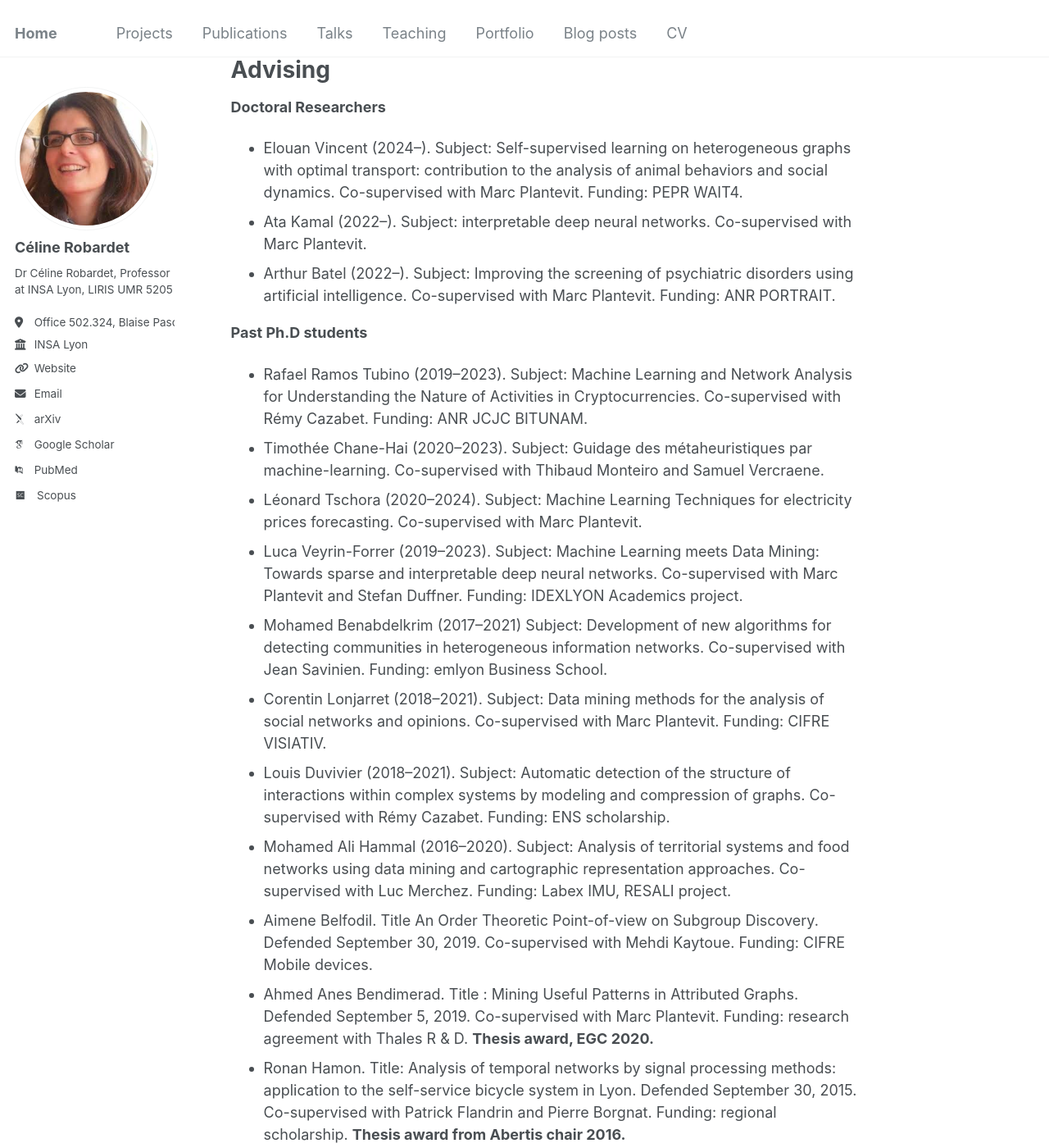
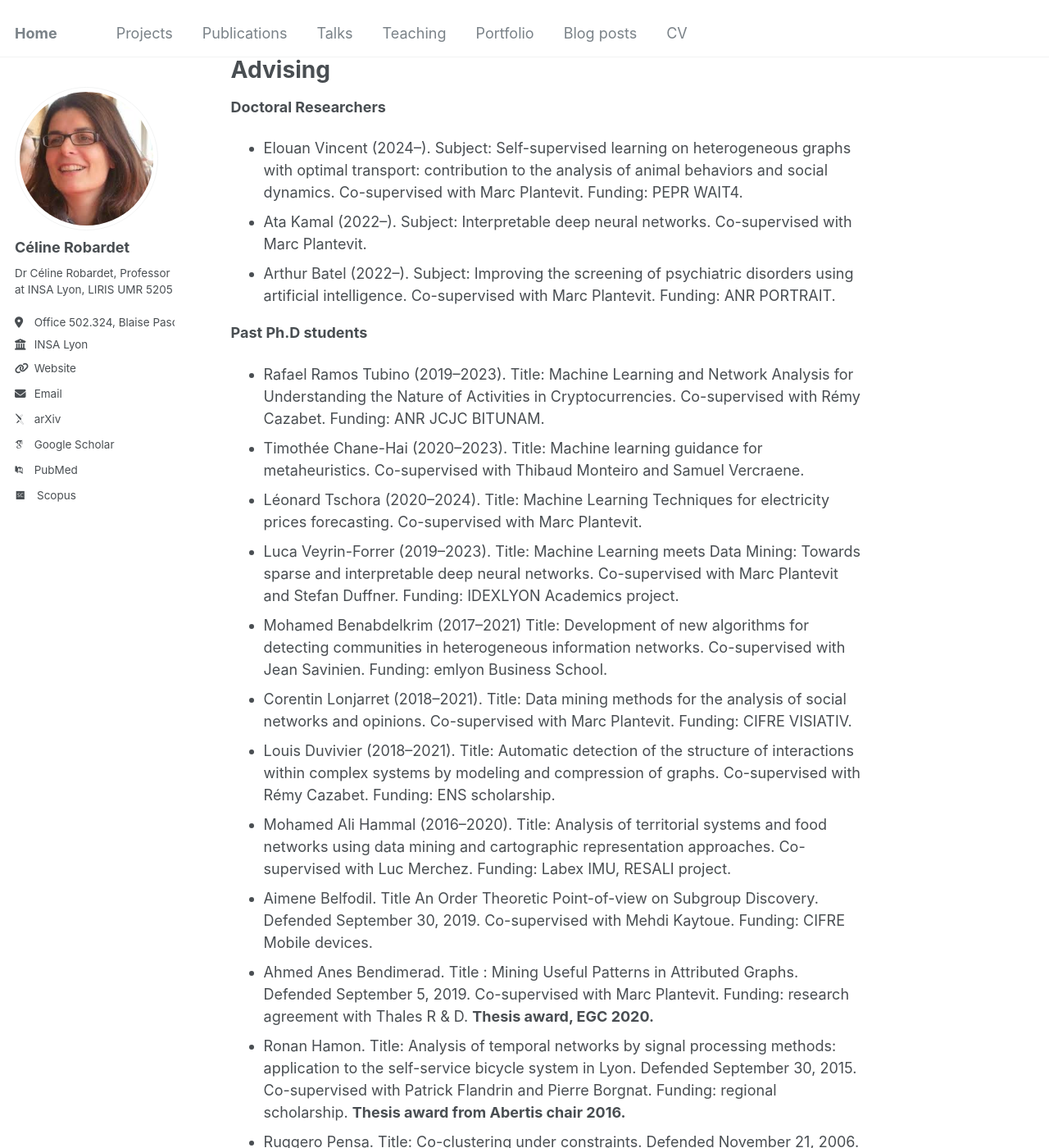
Before and after one commit to crobardet/crobardet.github.io, a Jekyll site: the page built from _pages/about.md, in a window 1280 px wide and 1400 px high, scrolled down 1674 px. Shown: the whole window at 82% size. Built offline with Jekyll 4.4.1, drawn with Linux system fonts in a browser that asks for light colours; some web fonts are replaced.

Commit message:
Update about.md

```diff
--- a/_pages/about.md
+++ b/_pages/about.md
@@ -57,20 +57,20 @@
 **Doctoral Researchers**
 
 * Elouan Vincent (2024--). Subject: Self-supervised learning on heterogeneous graphs with optimal transport: contribution to the analysis of animal behaviors and social dynamics. Co-supervised with Marc Plantevit. Funding: PEPR WAIT4.
-* Ata Kamal (2022--). Subject: interpretable deep neural networks. Co-supervised with Marc Plantevit.
+* Ata Kamal (2022--). Subject: Interpretable deep neural networks. Co-supervised with Marc Plantevit.
 * Arthur Batel (2022--). Subject: Improving the screening of psychiatric disorders using artificial intelligence. Co-supervised with Marc Plantevit. Funding: ANR PORTRAIT.
 
 
 **Past Ph.D students**
 
-* Rafael Ramos Tubino (2019--2023). Subject: Machine Learning and Network Analysis for Understanding the Nature of Activities in Cryptocurrencies. Co-supervised with Rémy Cazabet. Funding: ANR JCJC BITUNAM.
-* Timothée Chane-Hai (2020--2023). Subject: Guidage des métaheuristiques par machine-learning. Co-supervised with Thibaud Monteiro and Samuel Vercraene.
-* Léonard Tschora (2020--2024). Subject: Machine Learning Techniques for electricity prices forecasting. Co-supervised with Marc Plantevit.
-* Luca Veyrin-Forrer (2019--2023). Subject: Machine Learning meets Data Mining: Towards sparse and interpretable deep neural networks. Co-supervised with Marc Plantevit and Stefan Duffner. Funding: IDEXLYON Academics project.
-* Mohamed Benabdelkrim (2017--2021) Subject: Development of new algorithms for detecting communities in heterogeneous information networks. Co-supervised with Jean Savinien. Funding: emlyon Business School.
-* Corentin Lonjarret (2018--2021). Subject: Data mining methods for the analysis of social networks and opinions. Co-supervised with Marc Plantevit. Funding: CIFRE VISIATIV.
-* Louis Duvivier (2018--2021). Subject: Automatic detection of the structure of interactions within complex systems by modeling and compression of graphs. Co-supervised with Rémy Cazabet. Funding: ENS scholarship.
-* Mohamed Ali Hammal (2016--2020). Subject: Analysis of territorial systems and food networks using data mining and cartographic representation approaches. Co-supervised with Luc Merchez. Funding: Labex IMU, RESALI project.
+* Rafael Ramos Tubino (2019--2023). Title: Machine Learning and Network Analysis for Understanding the Nature of Activities in Cryptocurrencies. Co-supervised with Rémy Cazabet. Funding: ANR JCJC BITUNAM.
+* Timothée Chane-Hai (2020--2023). Title: Machine learning guidance for metaheuristics. Co-supervised with Thibaud Monteiro and Samuel Vercraene.
+* Léonard Tschora (2020--2024). Title: Machine Learning Techniques for electricity prices forecasting. Co-supervised with Marc Plantevit.
+* Luca Veyrin-Forrer (2019--2023). Title: Machine Learning meets Data Mining: Towards sparse and interpretable deep neural networks. Co-supervised with Marc Plantevit and Stefan Duffner. Funding: IDEXLYON Academics project.
+* Mohamed Benabdelkrim (2017--2021) Title: Development of new algorithms for detecting communities in heterogeneous information networks. Co-supervised with Jean Savinien. Funding: emlyon Business School.
+* Corentin Lonjarret (2018--2021). Title: Data mining methods for the analysis of social networks and opinions. Co-supervised with Marc Plantevit. Funding: CIFRE VISIATIV.
+* Louis Duvivier (2018--2021). Title: Automatic detection of the structure of interactions within complex systems by modeling and compression of graphs. Co-supervised with Rémy Cazabet. Funding: ENS scholarship.
+* Mohamed Ali Hammal (2016--2020). Title: Analysis of territorial systems and food networks using data mining and cartographic representation approaches. Co-supervised with Luc Merchez. Funding: Labex IMU, RESALI project.
 * Aimene Belfodil. Title An Order Theoretic Point-of-view on Subgroup Discovery. Defended September 30, 2019. Co-supervised with Mehdi Kaytoue. Funding: CIFRE Mobile devices.
 * Ahmed Anes Bendimerad. Title : Mining Useful Patterns in Attributed Graphs. Defended September 5, 2019. Co-supervised with Marc Plantevit. Funding: research agreement with Thales R & D. <b>Thesis award, EGC 2020.</b>
 * Ronan Hamon. Title: Analysis of temporal networks by signal processing methods: application to the self-service bicycle system in Lyon. Defended September 30, 2015. Co-supervised with Patrick Flandrin and Pierre Borgnat. Funding: regional scholarship. <b>Thesis award from Abertis chair 2016.</b>
```
